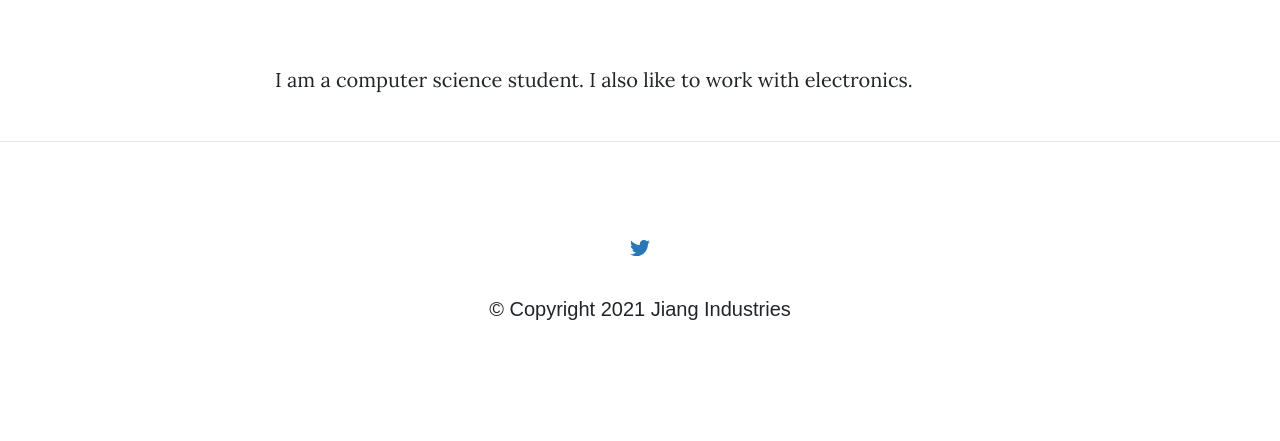
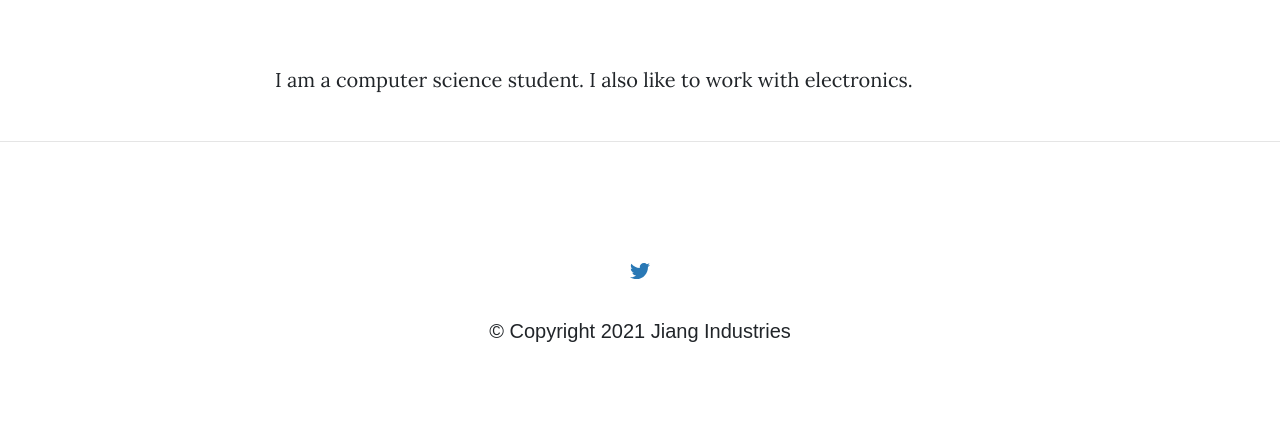
Before and after one commit to nj-nathanjiang/nathan-jiang-website, a Flask app: page /about in a window 1280 px wide. Shown: the part 614-1055 px from the top of the page. Before the commit the page ends 934 px from the top, so only its background shows below. Run offline with Flask 2, Linux system fonts and the light colour scheme; some libraries are stand-ins or nearby versions.

Commit message:
Correct footer.html

```diff
--- a/templates/footer.html
+++ b/templates/footer.html
@@ -7,7 +7,7 @@
 <body>
 
 </body>
-<footer style="text-align: center; margin-top: 3.25%; margin-bottom: 1.25%; bottom: 0; width: 100%">
+<footer style="text-align: center; margin-top: 5%; bottom: 0; width: 100%">
     <a href="https://twitter.com/njiang49296945"><i class="fab fa-twitter" style="color: #2978b5"></i></a>
     <p style="font-family: 'Montserrat', sans-serif;">© Copyright 2021 Jiang Industries</p>
 </footer>
```
